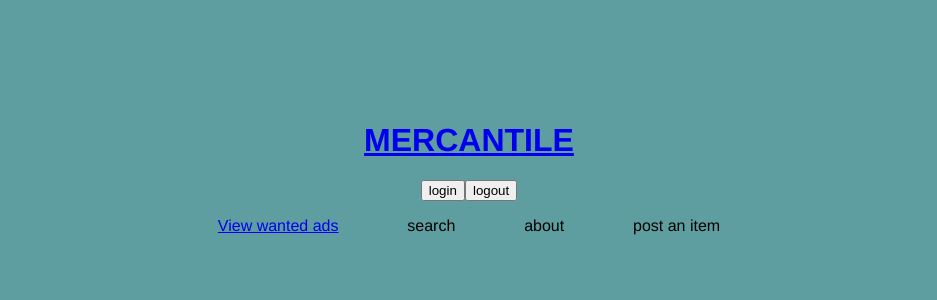
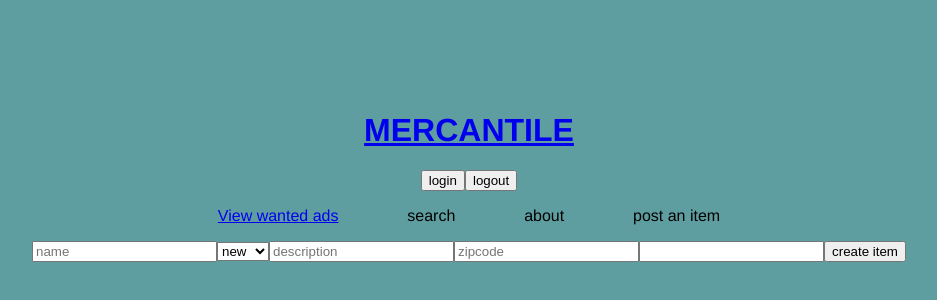
Before and after one commit to sailor-june/mercantile-frontend, a React (Create React App) app: page /new in a window 1280 px wide. Shown: the part 232-532 px from the top of the page, without its empty margins (179-1116 px from the left). Built offline with nearby package versions, Linux system fonts and the light colour scheme; no server answers.

Commit message:
added distance attribute to index (NOT tested)

```diff
--- a/src/components/Distance.js
+++ b/src/components/Distance.js
@@ -16,16 +16,14 @@ function Distance (props) {
 
     const handleSubmit = event => {
         event.preventDefault();
-        searchZipcodes(newForm.zipcode1)
-
+        searchZipcodes(newForm.zipcode1, '67207')
     }
 
     const [newDistance, setNewDistance] = useState({
         distance: 0
     });
 
-    function searchZipcodes (zipcode1){
-        let zipcode2 = '95051'
+    function searchZipcodes (zipcode1, zipcode2){
 
         const url = `https://global-zip-codes-with-lat-and-lng.p.rapidapi.com/api/v1/geocode/distanceByPostalCodes?postal_code1=${zipcode1}&postal_code2=${zipcode2}`;
 
--- a/src/components/Main.js
+++ b/src/components/Main.js
@@ -10,6 +10,7 @@ import Index from '../pages/Index';
 import ItemShow from '../pages/ItemShow';
 import Wanted from '../pages/Wanted';
 import Distance from './Distance';
+import NewItem from '../pages/NewItem';
 
 
 
@@ -53,6 +54,8 @@ function Main() {
             element={<ItemShow items={items}/>} />
 
             <Route path="/wanted" element={<Wanted />}/>
+
+            <Route path='/new' element={<NewItem/>}/>
           </Routes>
         </main>
       );
--- a/src/pages/Index.js
+++ b/src/pages/Index.js
@@ -1,29 +1,111 @@
 import React from 'react'
 import Item from '../components/Item'
 import { Link } from 'react-router-dom'
+import { useState } from "react"
+import Distance from '../components/Distance'
 
-import Distance from '../components/Distance'
+const fetch = require('node-fetch');
+
 
 function Index(props) {
 
+    const [newForm, setNewForm] = useState({
+        zipcode1: ''
+    });
 
-  const loaded =() =>{
 
-      return props.items.map((item)=>(
-      <div className="itemCard">
+    const handleChange = event => {
+        setNewForm({...newForm, [event.target.name]: event.target.value})
+    }
 
-        <Link to={`/items/${item._id}`}>
+    let itemZip = '';
 
-          <div className="itemImg"><img src={`${item.image}`}/></div>
-        </Link>
-        <div className="itemData">
-          <li>{item.name}</li>
-          <li>{item.condition}</li>
+    const handleSubmit = event => {
+        event.preventDefault();
+        searchZipcodes(newForm.zipcode1, itemZip)
+    }
 
-        </div></div>)
-    )
+    const [newDistance, setNewDistance] = useState({
+        distance: 0
+    });
+
+    function searchZipcodes (zipcode1, zipcode2){
+
+        const url = `https://global-zip-codes-with-lat-and-lng.p.rapidapi.com/api/v1/geocode/distanceByPostalCodes?postal_code1=${zipcode1}&postal_code2=${zipcode2}`;
+
+        const options = {
+          method: 'GET',
+          headers: {
+            'X-RapidAPI-Key': '9dfd4daa07msh3c9fc8dad1f90d8p1927eajsnef873037c9d7',
+            'X-RapidAPI-Host': 'global-zip-codes-with-lat-and-lng.p.rapidapi.com'
+          }
+        };
+
+        let distanceInfo = '';
+
+
+        fetch(url, options)
+            .then(res => res.json())
+            .then(json => setNewDistance(json.distance))
+            .catch(err => console.error('error:' + err));
+
+        return newDistance;
+    }
+
+
+    const loaded = () => {
+
+      let itemList = props.items.map((item) => (
+        <div className="itemCard" key={item._id}>
+          <Link to={`/items/${item._id}`}>
+            <div className="itemImg">
+              <img src={`${item.image}`} />
+            </div>
+          </Link>
+          <div className="itemData">
+            <li>{item.name}</li>
+            {item.condition ? (
+              <div>
+                Condition: <li>{item.condition}</li>
+              </div>
+            ) : null}
+            {item.zipcode ? (
+              <div>
+                zipcode: <li>{item.zipcode}</li>
+              </div>
+            ) : null}
+            {item.zipcode ? (
+              <div>
+                Distance: <li><li>{searchZipcodes(newForm.zipcode1, item.zipcode)}</li></li>
+              </div>
+            ) : null}
+          </div>
+        </div>
+      ))
+
+      return (<>
+        <section>
+            <form onSubmit={handleSubmit}>
+                <input
+                    type='text'
+                    value={newForm.zipcode1}
+                    name="zipcode1"
+                    placeholder="zipcode"
+                    onChange={handleChange}
+                />
+                <input type="submit" value="submit zipcode"/>
+            </form>
+        </section>
+      {itemList}
+      </>)
 
     }
+
+
+
+
+
+
     const loading = ()=>{
       <div>Loading...</div>
     }
@@ -31,7 +113,6 @@ function Index(props) {
 
   return (
     <div className='container'>
-      <Distance/>
       {props.items? loaded(): loading}
     </div>
   )
--- /dev/null
+++ b/src/pages/NewItem.js
@@ -0,0 +1,77 @@
+import React from "react";
+import { useState } from "react";
+import { auth } from "../firebase";
+import { getAuth } from "firebase/auth";
+
+function NewItem(props) {
+  const [user, setUser]=useState(null)
+
+  const formFields = {
+      name: '',
+      condition: '',
+      user:'',
+      zipcode: ''
+      };
+
+   //state to hold formData
+    const [newForm, setNewForm] = useState(formFields);
+    //handleChange function for form
+    const handleChange = (event) => {
+            setNewForm({
+                ...newForm, [event.target.name]: event.target.value})    };
+    //handleSubmit function for form
+    const handleSubmit = (event) => {
+        event.preventDefault();
+            props.createItem(newForm);
+                setNewForm(formFields)
+                 };
+
+  return (<>
+    <div className="newitem">
+      <form onSubmit={handleSubmit}>
+
+        <input
+          type="text"
+          value={newForm.name}
+          name="name"
+          placeholder="name"
+          onChange={handleChange}
+        />
+        <select value={newForm.condition}
+        name="condition"
+        placeholder="condition"
+        onChange={handleChange} >
+            <option value="new" >new</option>
+            <option value="good">good</option>
+            <option value="fair">fair</option>
+            <option value="used">used</option>
+        </select>
+        <input
+          type="text"
+          value={newForm.description}
+          name="description"
+          placeholder="description"
+          onChange={handleChange}
+        />
+        <input
+          type="text"
+          value={newForm.zipcode}
+          name="zipcode"
+          placeholder="zipcode"
+          onChange={handleChange}
+        />
+        <input
+          type="text"
+          value={newForm.user}
+          name="user"
+          className="hidden"
+          onChange={handleChange}
+        />
+        <input type="submit" value="create item" />
+      </form>
+    </div>
+    </>
+  );
+}
+
+export default NewItem;
```
